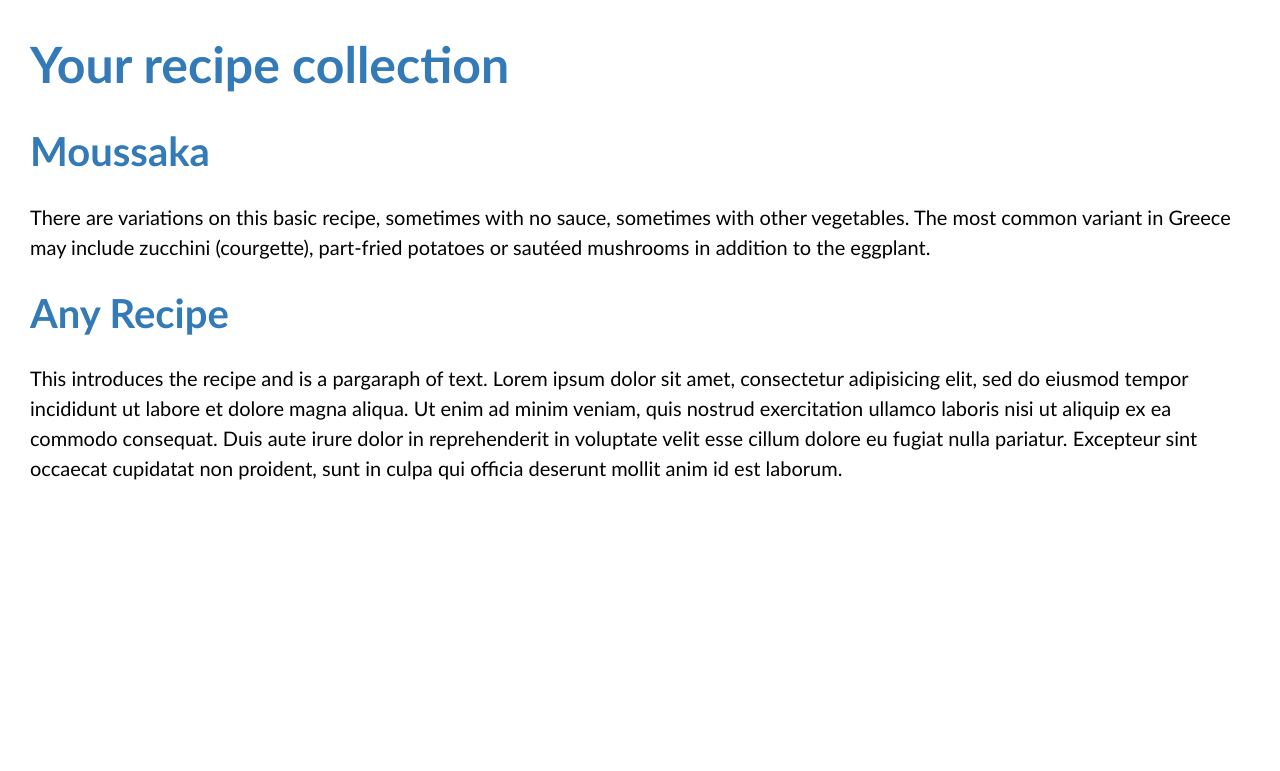
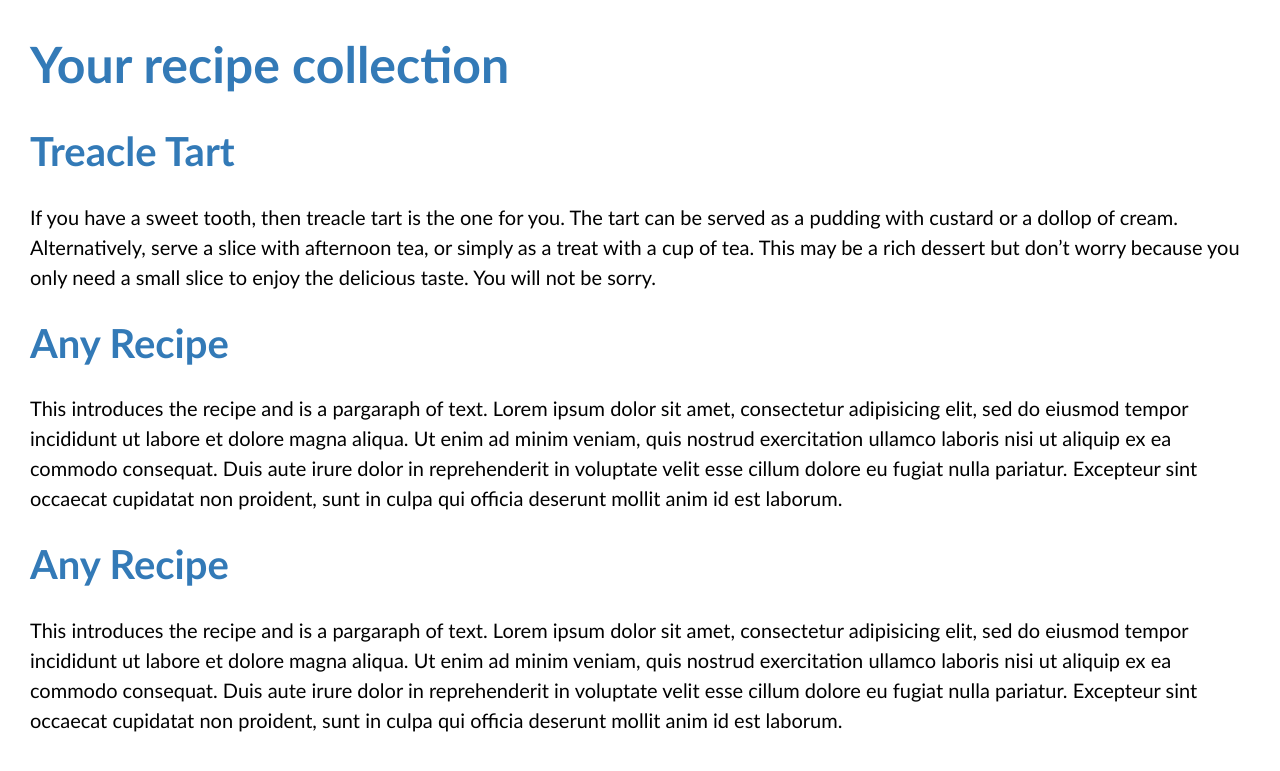
Before and after one commit to stressedtalk/stressedtalk.github.io, a Jekyll site: the page built from pages/recipelisting.md, in a window 1280 px wide. Shown: the top 771 px of the page. Built offline with Jekyll 4.4.1, drawn with Linux system fonts in a browser that asks for light colours.

Commit message:
Treacle Tart

```diff
--- a/_recipes/recipe1.markdown
+++ b/_recipes/recipe1.markdown
@@ -1,22 +1,21 @@
 ---
-title: Moussaka
+title: Treacle Tart
 date: 2019-10-19 00:00:00 Z
 tags:
-- Greek
-- Meat
-- Hot
+- Dessert
+- Tart
 layout: recipe
 excerpt_separator: "<!--more-->"
 order:
 ---
 
-# Moussaka
+# Treacle Tart
 
-There are variations on this basic recipe, sometimes with no sauce, sometimes with other vegetables. The most common variant in Greece may include zucchini (courgette), part-fried potatoes or sautéed mushrooms in addition to the eggplant.
+If you have a sweet tooth, then treacle tart is the one for you. The tart can be served as a pudding with custard or a dollop of cream. Alternatively, serve a slice with afternoon tea, or simply as a treat with a cup of tea. This may be a rich dessert but don't worry because you only need a small slice to enjoy the delicious taste. You will not be sorry.
 
 <!--more-->
 
-[![Moussaka](/_uploads/moussaka.jpg)](/_uploads/moussaka.jpg)
+[![Treacle Tart and Cream](/_uploads/Treacle Tart.jpg)](/_uploads/Treacle Tart.jpg)
 
 ## Ingredients
 
--- /dev/null
+++ b/_recipes/recipe3.markdown
@@ -0,0 +1,52 @@
+---
+title: Any Recipe
+date: 2019-10-19 00:00:00 Z
+tags:
+- Dutch
+- Fish
+- Main
+layout: recipe
+excerpt_separator: "<!--more-->"
+order: 1
+---
+
+# Recipe Title
+
+This introduces the recipe and is a pargaraph of text. Lorem ipsum dolor sit amet, consectetur adipisicing elit, sed do eiusmod tempor incididunt ut labore et dolore magna aliqua. Ut enim ad minim veniam, quis nostrud exercitation ullamco laboris nisi ut aliquip ex ea commodo consequat. Duis aute irure dolor in reprehenderit in voluptate velit esse cillum dolore eu fugiat nulla pariatur. Excepteur sint occaecat cupidatat non proident, sunt in culpa qui officia deserunt mollit anim id est laborum.
+
+<!--more-->
+
+## Ingredients
+
+- 1 kg just add the
+- 160 ml ingredients in here
+- 1 large something, finely sliced
+- 450 grams minced beef
+- 1 glass white wine (not retsina, but aretsinoto)
+- 350 grams fresh tomatoes,
+- 1400 grams tomatoes, drained of some of their juice and chopped
+- teaspoon ground cinnamon
+- teaspoon ground allspice
+- salt and black pepper
+- 1 teaspoon oregano
+- 25 grams grated Parmesan, Kefalotiri, or Gruyere cheese
+- some chopped parsley
+- 80 grams butter
+- 80 grams flour
+- 600 ml warm milk
+- 30 grams grated Parmesan or Gruyere cheese
+- 2 egg yolks
+- 4 tablespoons toasted breadcrumbs
+
+
+## Method
+
+Lorem ipsum dolor sit amet, consectetur adipisicing elit, sed do eiusmod tempor incididunt ut labore et dolore magna aliqua. Ut enim ad minim veniam, quis nostrud exercitation ullamco laboris nisi ut aliquip ex ea commodo consequat. Duis aute irure dolor in reprehenderit in voluptate velit esse cillum dolore eu fugiat nulla pariatur. Excepteur sint occaecat cupidatat non proident, sunt in culpa qui officia deserunt mollit anim id est laborum.
+
+Lorem ipsum dolor sit amet, consectetur adipisicing elit, sed do eiusmod tempor incididunt ut labore et dolore magna aliqua. Ut enim ad minim veniam, quis nostrud exercitation ullamco laboris nisi ut aliquip ex ea commodo consequat. Duis aute irure dolor in reprehenderit in voluptate velit esse cillum dolore eu fugiat nulla pariatur. Excepteur sint occaecat cupidatat non proident, sunt in culpa qui officia deserunt mollit anim id est laborum.
+
+Lorem ipsum dolor sit amet, consectetur adipisicing elit, sed do eiusmod tempor incididunt ut labore et dolore magna aliqua. Ut enim ad minim veniam, quis nostrud exercitation ullamco laboris nisi ut aliquip ex ea commodo consequat. Duis aute irure dolor in reprehenderit in voluptate velit esse cillum dolore eu fugiat nulla pariatur. Excepteur sint occaecat cupidatat non proident, sunt in culpa qui officia deserunt mollit anim id est laborum.
+
+### For the sauce
+
+Lorem ipsum dolor sit amet, consectetur adipisicing elit, sed do eiusmod tempor incididunt ut labore et dolore magna aliqua. Ut enim ad minim veniam, quis nostrud exercitation ullamco laboris nisi ut aliquip ex ea commodo consequat. Duis aute irure dolor in reprehenderit in voluptate velit esse cillum dolore eu fugiat nulla pariatur. Excepteur sint occaecat cupidatat non proident, sunt in culpa qui officia deserunt mollit anim id est laborum.
```
Also changed, not shown: _uploads/Treacle Tart.jpg (added).
